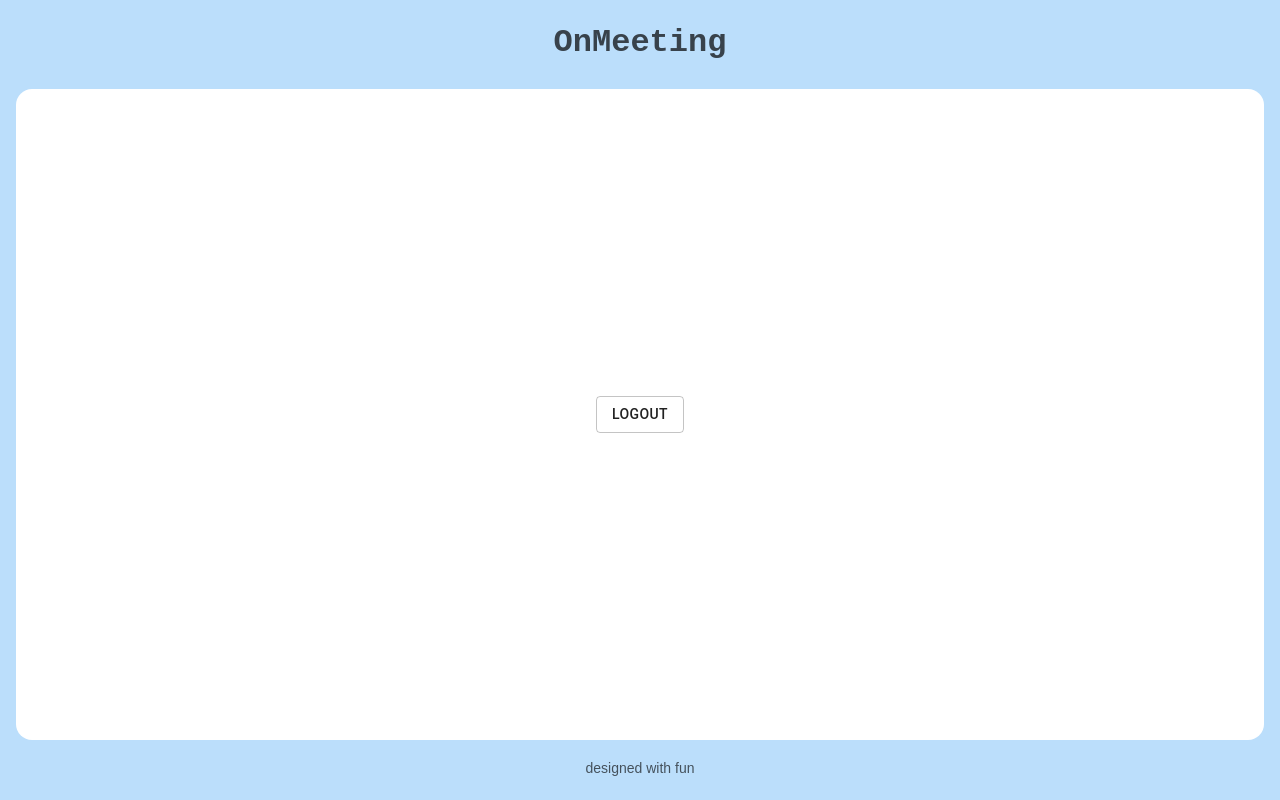
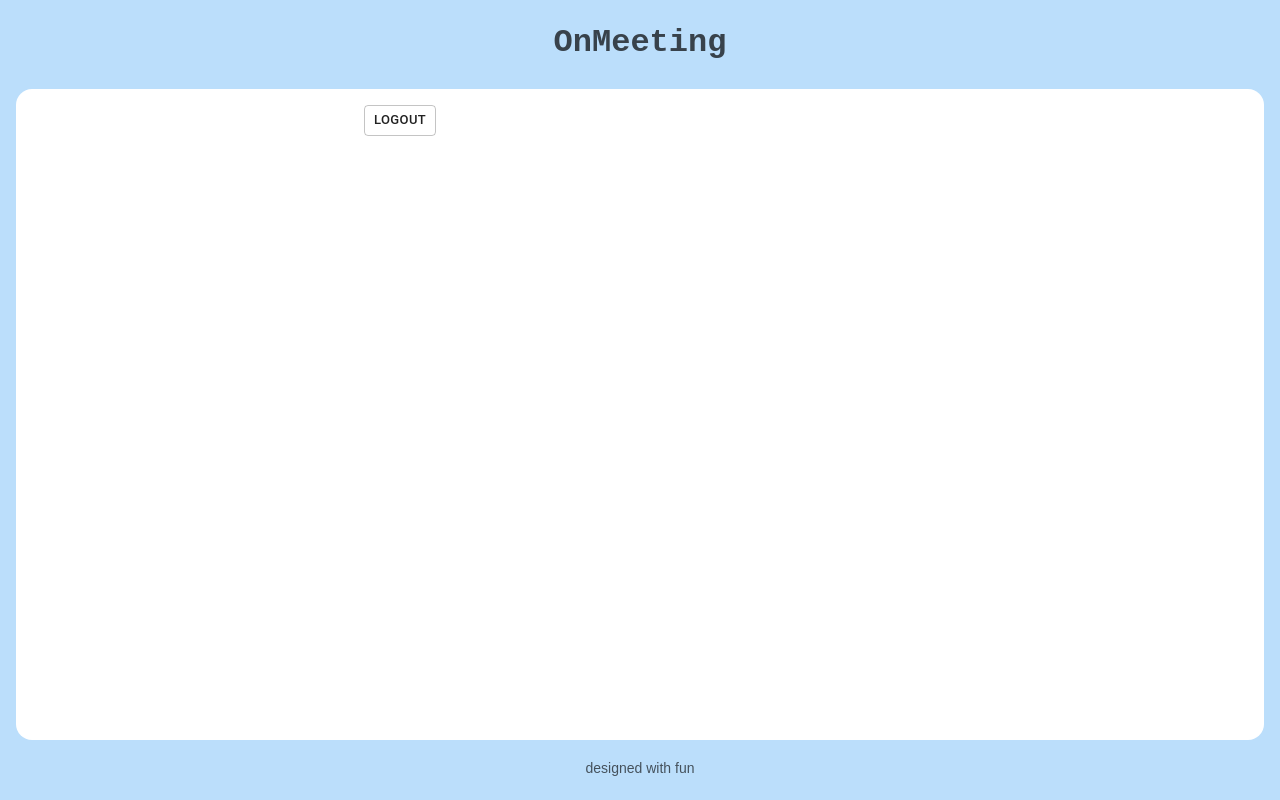
Before and after one commit to Leoltron/OnMeeting, a React app in the folder src/main/front/: page /board in a window 1280 px wide. Built offline with nearby package versions, Linux system fonts and the light colour scheme; no server answers.

Commit message:
add LogoutButton

```diff
--- a/src/main/front/src/components/App/App.less
+++ b/src/main/front/src/components/App/App.less
@@ -10,7 +10,4 @@
   border-radius: 16px;
   margin: 0 16px;
   padding: 16px;
-  display: flex;
-  justify-content: center;
-  align-items: center;
 }
--- a/src/main/front/src/components/App/index.tsx
+++ b/src/main/front/src/components/App/index.tsx
@@ -3,12 +3,15 @@ import './App.less';
 import Header from '../Header';
 import Layout from '../Layout';
 import Footer from '../Footer';
+import Container from '@material-ui/core/Container';
 
 const App: React.FC = () => (
   <div className="App-root">
     <Header/>
     <section className="App-main">
-        <Layout/>
+        <Container maxWidth="sm">
+            <Layout/>
+        </Container>
     </section>
     <Footer/>
   </div>
--- a/src/main/front/src/components/Auth/Auth.less
+++ b/src/main/front/src/components/Auth/Auth.less
@@ -6,6 +6,7 @@
   min-width: 200px;
   max-width: 400px;
   width: 50vw;
+  margin: 250px auto 0;
 }
 
 .App-auth * + * {
--- a/src/main/front/src/components/LogoutButton/index.tsx
+++ b/src/main/front/src/components/LogoutButton/index.tsx
@@ -1,5 +1,5 @@
 import React from "react";
-import {useHistory} from "react-router";
+import {useHistory} from "react-router-dom";
 import {logout} from "../../httpClient";
 import {Button} from "@material-ui/core";
 
@@ -10,7 +10,7 @@ const Logout: React.FC = () => {
         history.push("/");
     };
     return (
-        <Button variant="outlined" onClick={onLogout}>Logout</Button>
+        <Button variant="outlined" onClick={onLogout} size="small"> Logout</Button>
     )
 };
 
```
